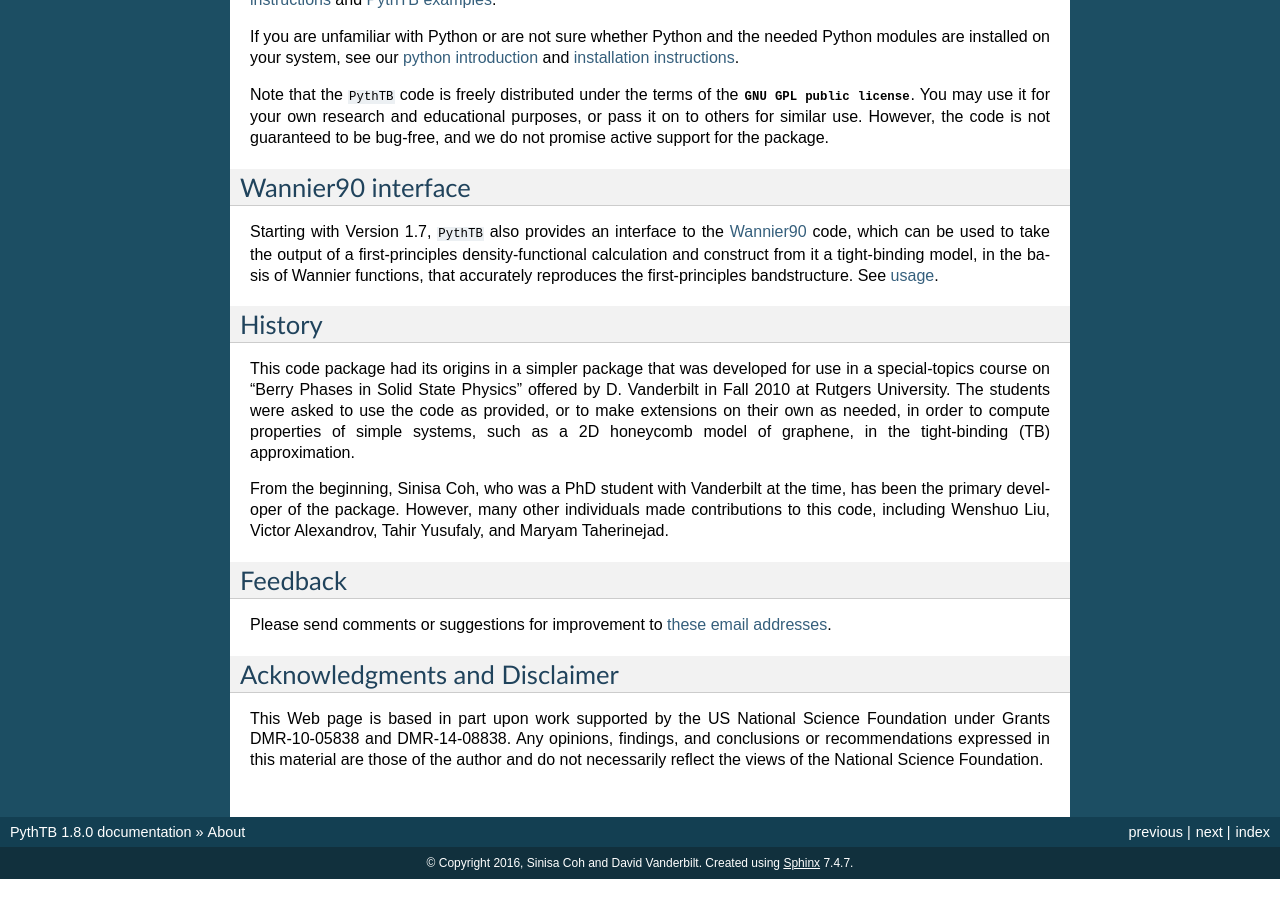
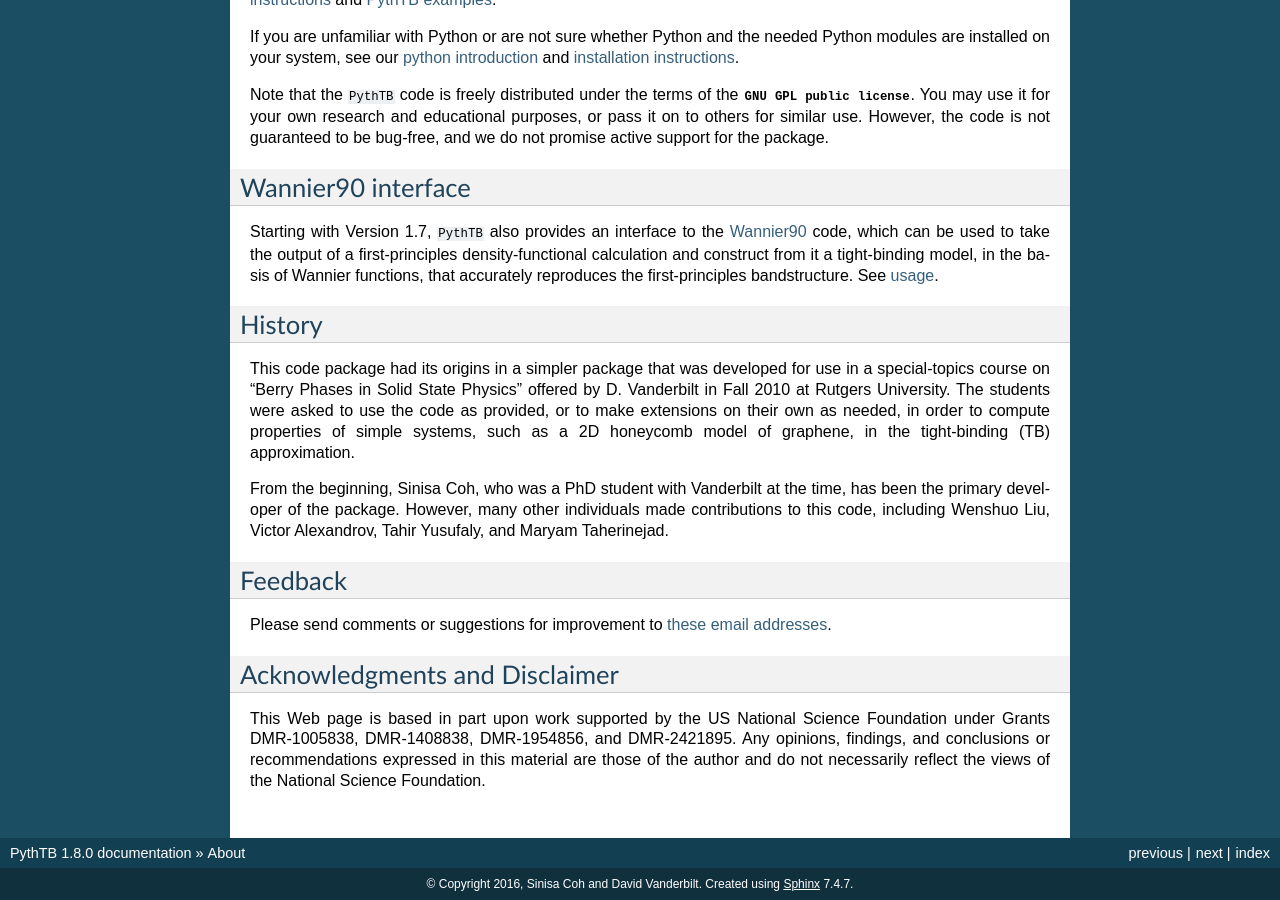
Before and after one commit to treycole/pythtb, a Sphinx documentation site: the page built from website/source/about.rst, in a window 1280 px wide and 900 px high, scrolled down 1360 px. Built offline with Sphinx 7.4.7, drawn with Linux system fonts in a browser that asks for light colours; formulas are drawn with MathJax 3; before the commit the page ends 2239 px from its top, so only the background shows below that.

```diff
--- a/website/source/about.rst
+++ b/website/source/about.rst
@@ -139,8 +139,8 @@ Acknowledgments and Disclaimer
 ------------------------------
 
 This Web page is based in part upon work supported by the US National
-Science Foundation under Grants DMR-10-05838 and DMR-14-08838.
-Any opinions, findings, and
+Science Foundation under Grants DMR-1005838, DMR-1408838, DMR-1954856,
+and DMR-2421895.  Any opinions, findings, and
 conclusions or recommendations expressed in this material are those of
 the author and do not necessarily reflect the views of the National
 Science Foundation.
--- a/website/source/index.rst
+++ b/website/source/index.rst
@@ -24,6 +24,7 @@ phases and related properties.
    formalism
    usage
    resources
+   citation
 
 Quick installation
 ==================
```
Also changed, not shown: website/source/citation.rst (added, +15 -0 lines).
